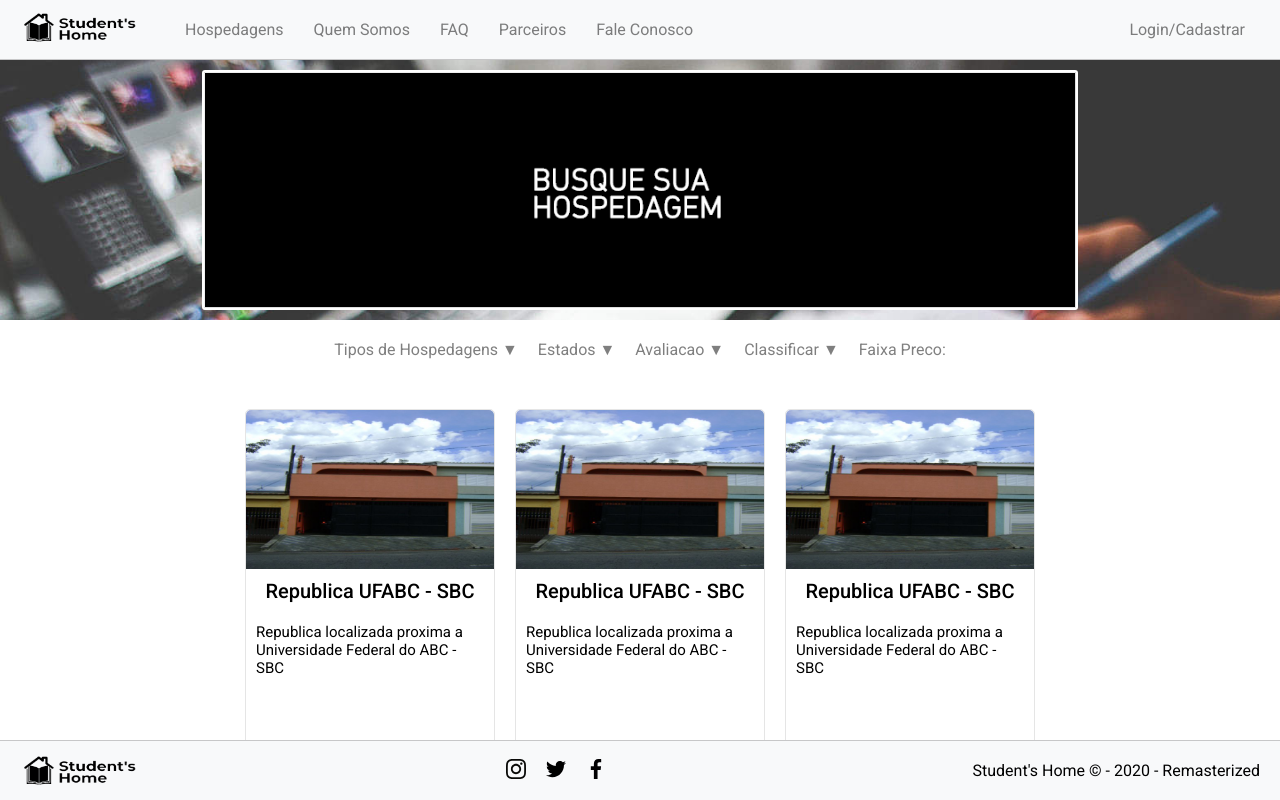
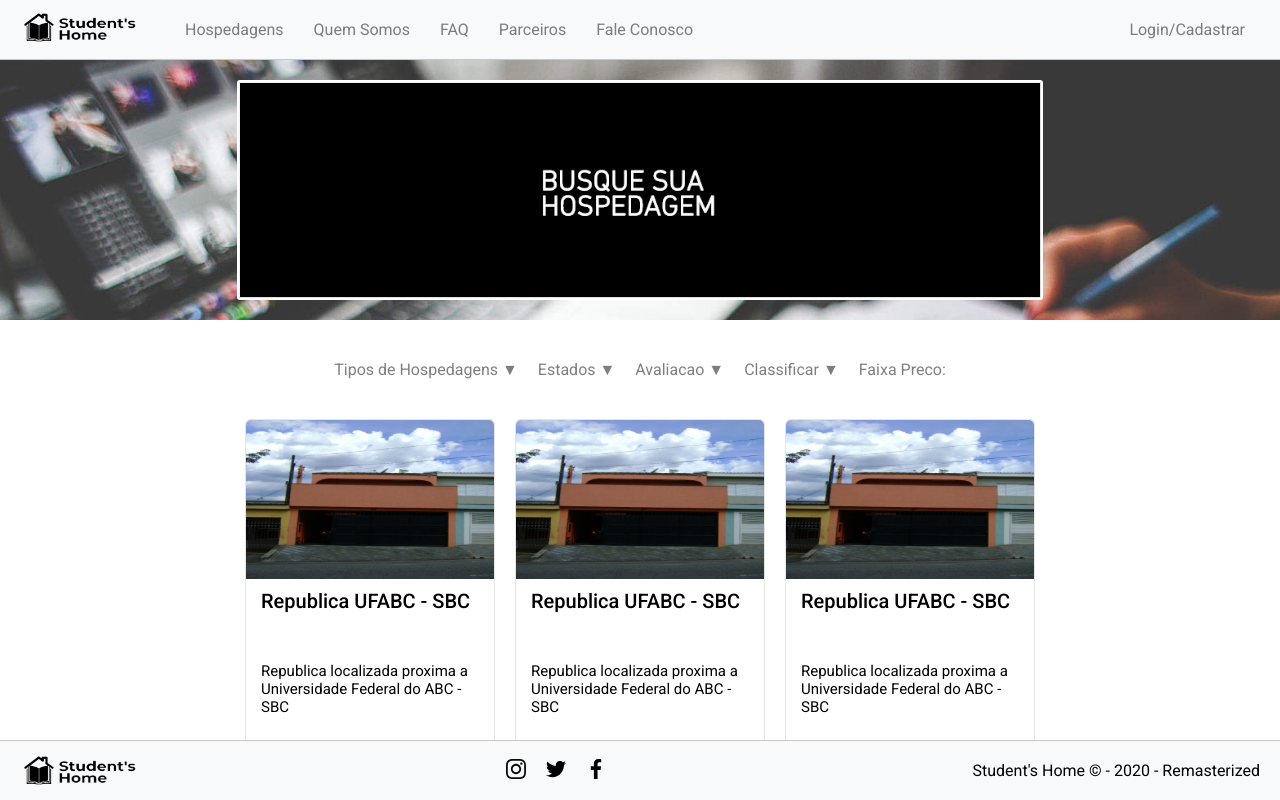
Before and after one commit to HenriqueeLoopes/studentshome, a React (Create React App) app: page /accommodations in a window 1280 px wide. Built offline with nearby package versions, Linux system fonts and the light colour scheme.

Commit message:
accommodations card layout

```diff
--- a/src/components/AccommodationsCard/index.tsx
+++ b/src/components/AccommodationsCard/index.tsx
@@ -1,13 +1,14 @@
 import React from "react";
+import { Link } from 'react-router-dom';
 
-import './styles.css';
-
+import "./styles.css";
 
 interface AccommodationsCardProps {
   image: string;
   title: string;
   text: string;
   value: number;
+  stars: number;
   link: string;
 }
 
@@ -15,8 +16,15 @@ export default function AccommodationsCard(props: AccommodationsCardProps) {
   return (
     <div className="card">
       <img src={props.image} alt="" />
-      <h1>{props.title}</h1>
-      <span>{props.text}</span>
+      <div className="bottom-card-container">
+        <h1>{props.title}</h1>
+        <span>{props.text}</span>
+        <div className="buttons-container">
+          <button>R${props.value}</button>
+          <Link to={props.link}>saiba mais</Link>
+          <button>{props.stars} ✩</button>
+        </div>
+      </div>
     </div>
   );
 }
--- a/src/components/AccommodationsCard/styles.css
+++ b/src/components/AccommodationsCard/styles.css
@@ -17,14 +17,52 @@
     height: 40%;
 }
 
+.cards-container .bottom-card-container {
+    display: flex;
+    flex-direction: column;
+    justify-content: space-between;
+    height: 100%;
+    padding: 1rem 1.5rem;
+}
+
 .cards-container .card h1 {
-    padding: 1rem;
     font-size: 2rem;
     font-weight: 500;
 }
 
 .cards-container .card span {
-    padding: 0 1rem;
-    margin-top: 1rem;
     font-size: 1.5rem;
 }
+
+.cards-container .card .buttons-container {
+    display: flex;
+    flex-direction: row;
+    justify-content: space-between;
+    align-items: center;
+    border-radius: 2px;
+    border: 1px solid rgba(0, 0, 0, 0.4);
+    margin-top: 2rem;
+}
+
+.cards-container .card .buttons-container a,button {
+    background-color: transparent;
+    text-decoration: none;
+    display: flex;
+    align-items: center;
+
+    padding: 0 0.962rem;
+    height: 100%;
+    color: #6c757d;
+    border: 1px solid rgba(0, 0, 0, 0.4);
+    transition: all ease-in-out 0.2s;
+}
+
+.cards-container .card .buttons-container button:hover {
+    background-color: #6c757d;
+    color: #FFF;
+}
+
+.cards-container .card .buttons-container a:hover {
+    background-color: #6c757d;
+    color: #FFF;
+}
--- a/src/pages/Accommodations/index.tsx
+++ b/src/pages/Accommodations/index.tsx
@@ -30,14 +30,46 @@ export default function Accommodations() {
           <span>Faixa Preco:</span>
         </div>
         <div className="cards-container">
-            <AccommodationsCard image={republicaufabcsbc} title="Republica UFABC - SBC" text="Republica localizada proxima a Universidade Federal do ABC - SBC" value={200} link="" />
-            <AccommodationsCard image={republicaufabcsbc} title="Republica UFABC - SBC" text="Republica localizada proxima a Universidade Federal do ABC - SBC" value={200} link="" />
-            <AccommodationsCard image={republicaufabcsbc} title="Republica UFABC - SBC" text="Republica localizada proxima a Universidade Federal do ABC - SBC" value={200} link="" />
-            <AccommodationsCard image={republicaufabcsbc} title="Republica UFABC - SBC" text="Republica localizada proxima a Universidade Federal do ABC - SBC" value={200} link="" />
-            <AccommodationsCard image={republicaufabcsbc} title="Republica UFABC - SBC" text="Republica localizada proxima a Universidade Federal do ABC - SBC" value={200} link="" />
-            <AccommodationsCard image={republicaufabcsbc} title="Republica UFABC - SBC" text="Republica localizada proxima a Universidade Federal do ABC - SBC" value={200} link="" />
-            <AccommodationsCard image={republicaufabcsbc} title="Republica UFABC - SBC" text="Republica localizada proxima a Universidade Federal do ABC - SBC" value={200} link="" />
-
+          <AccommodationsCard
+            image={republicaufabcsbc}
+            title="Republica UFABC - SBC"
+            text="Republica localizada proxima a Universidade Federal do ABC - SBC"
+            value={200}
+            stars={3}
+            link=""
+          />
+          <AccommodationsCard
+            image={republicaufabcsbc}
+            title="Republica UFABC - SBC"
+            text="Republica localizada proxima a Universidade Federal do ABC - SBC"
+            value={200}
+            stars={3}
+            link=""
+          />
+          <AccommodationsCard
+            image={republicaufabcsbc}
+            title="Republica UFABC - SBC"
+            text="Republica localizada proxima a Universidade Federal do ABC - SBC"
+            value={200}
+            stars={3}
+            link=""
+          />
+          <AccommodationsCard
+            image={republicaufabcsbc}
+            title="Republica UFABC - SBC"
+            text="Republica localizada proxima a Universidade Federal do ABC - SBC"
+            value={200}
+            stars={3}
+            link=""
+          />
+          <AccommodationsCard
+            image={republicaufabcsbc}
+            title="Republica UFABC - SBC"
+            text="Republica localizada proxima a Universidade Federal do ABC - SBC"
+            value={200}
+            stars={3}
+            link=""
+          />
         </div>
       </main>
       <Footer />
--- a/src/pages/Accommodations/styles.css
+++ b/src/pages/Accommodations/styles.css
@@ -3,13 +3,14 @@
   height: calc(40vh - 6rem);
   display: flex;
   justify-content: center;
-  padding: 1rem 0;
+  align-items: center;
 }
 
 .img-container img {
     border: 2px solid #FFF;
     border-radius: 3px;
-    max-width: 95vw;
+    max-width: 90vw;
+    max-height: 85%;
 }
 
 main {
@@ -23,7 +24,7 @@ main {
 }
 
 main .filters-container {
-    padding: 2rem 0;
+    padding-top: 4rem;
     display: flex;
     align-items: center;
     justify-content: center;
@@ -50,5 +51,6 @@ main .filters-container span {
     flex-wrap: wrap;
     max-width: 80%;
     height: inherit;
-    padding: 2rem 0;
+    padding: 3rem 0;
+    padding-bottom: 4rem;
 }
```
